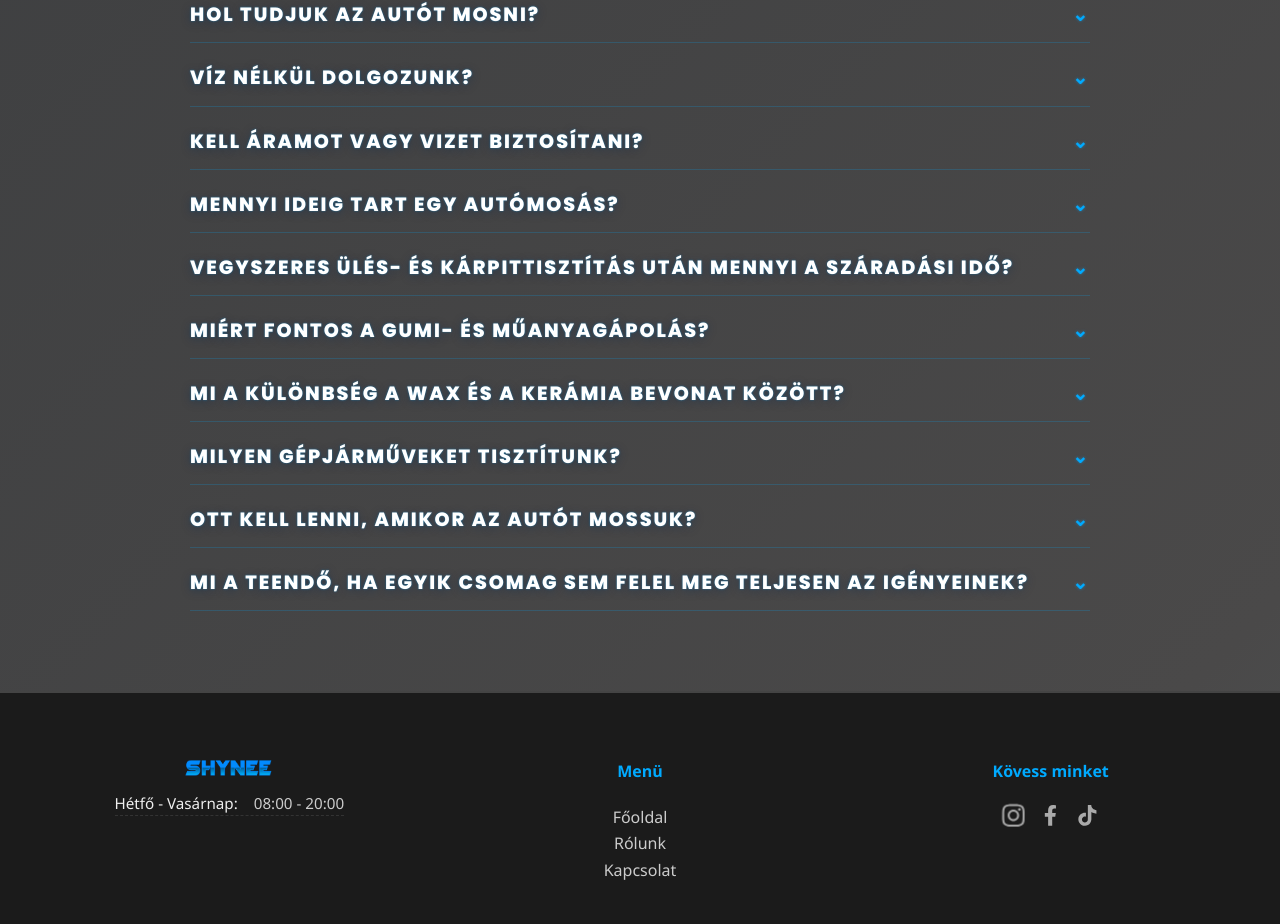
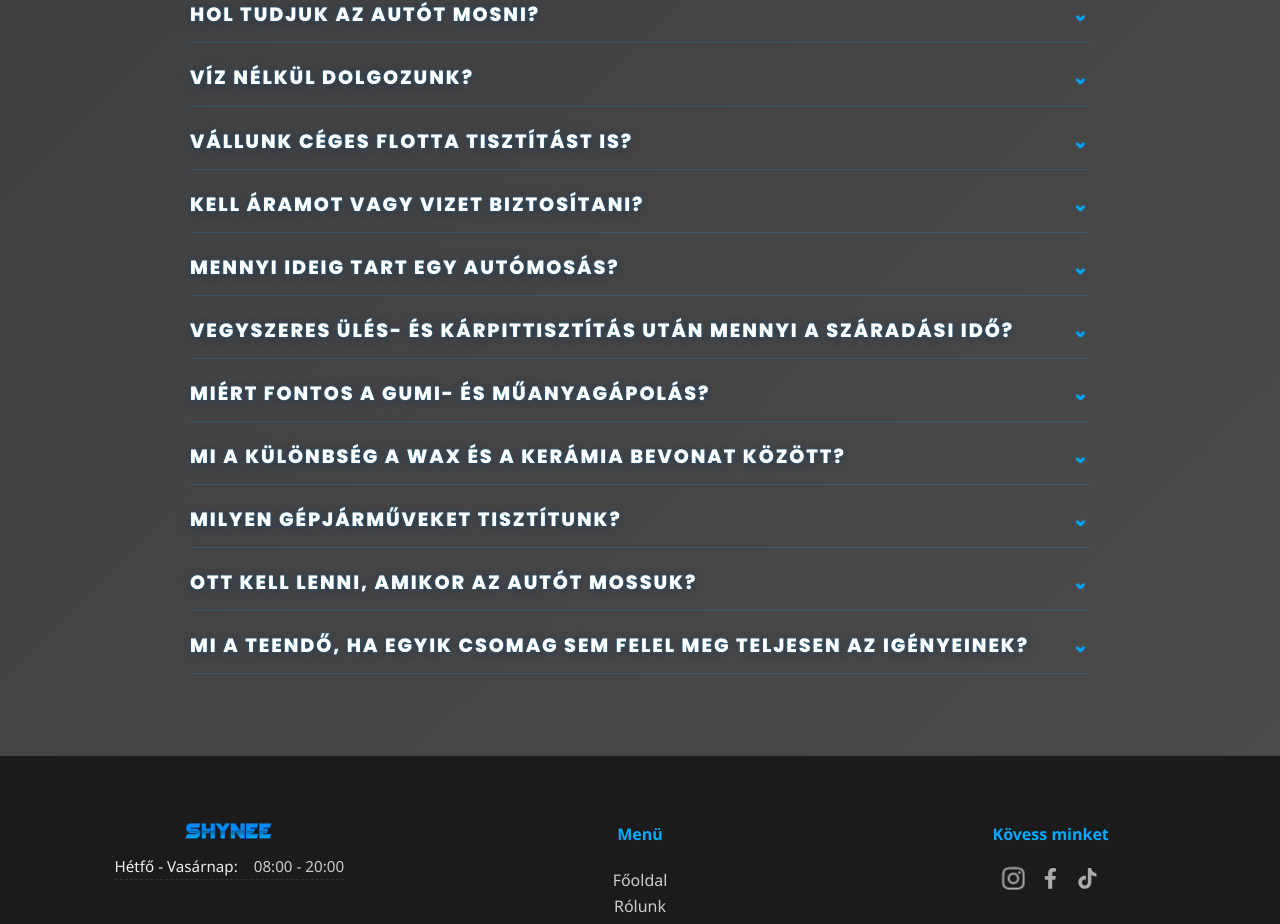
Before and after one commit to brdBoti/Shynee, a React (Vite) app in the folder client/: page / in a window 1280 px wide. Shown: the part 3610-4534 px from the top of the page. Built offline with nearby package versions, Linux system fonts and the light colour scheme.

Commit message:
faq flottak

```diff
--- a/client/src/components/FAQ.jsx
+++ b/client/src/components/FAQ.jsx
@@ -17,6 +17,10 @@ const faqs = [
   {
     question: 'Víz nélkül dolgozunk?',
     answer: 'Nem, mert a minőség számunkra elsődleges. Víz nélkül nem lehetne olyan prémium tisztaságot biztosítani, amire büszkék vagyunk. Ha minket választ, az autója a lehető legkíméletesebb és legprofibb mosást kapja.'
+  },
+  {
+    question: 'Vállunk céges flotta tisztítást is?',
+    answer: 'Igen, flották mosását és tisztítását is biztosítjuk. Vegye fel velünk a kapcsolatot telefonon vagy e-mailben, és egyeztetjük az időpontot, illetve a részleteket.'
   },
   {
     question: 'Kell áramot vagy vizet biztosítani?',
```
